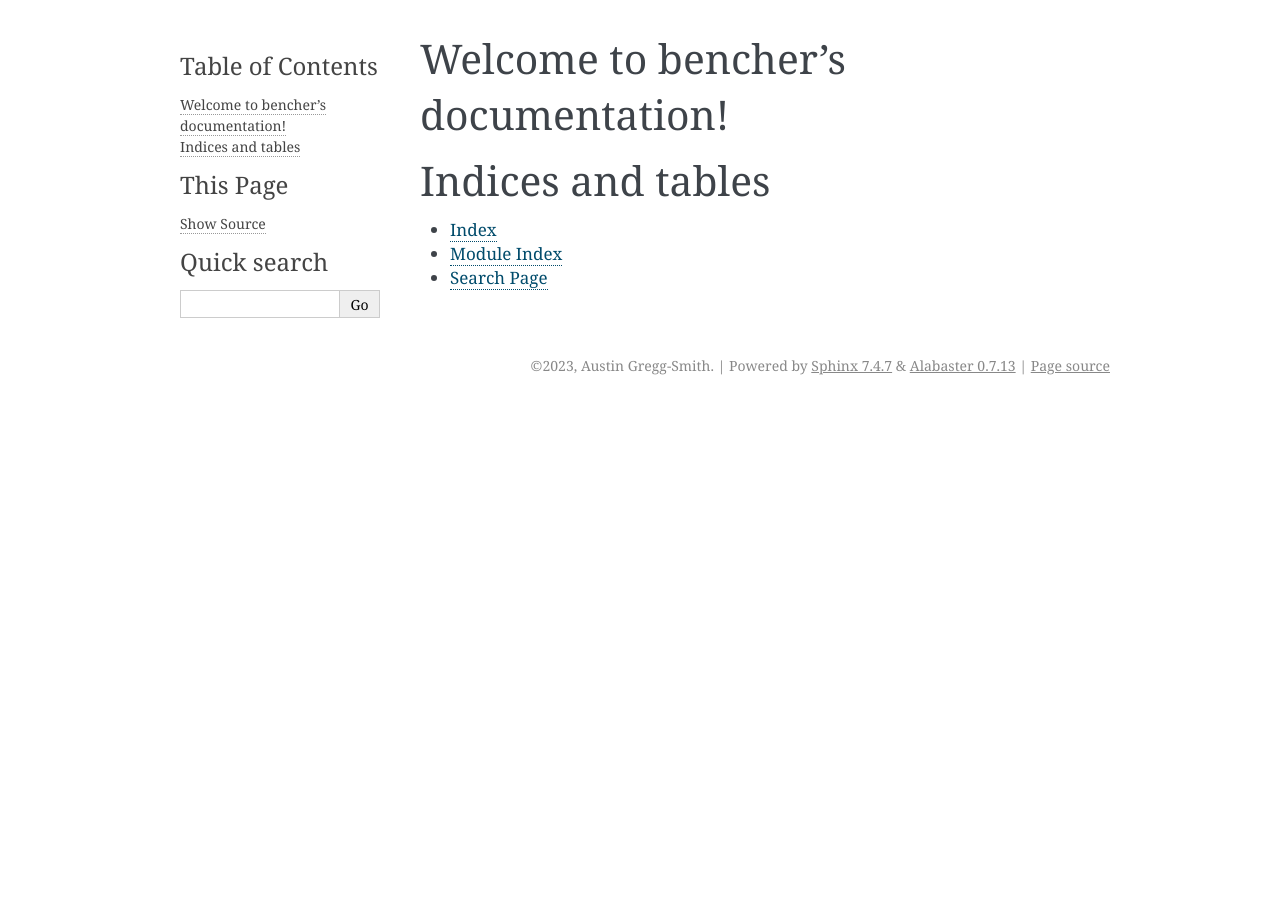
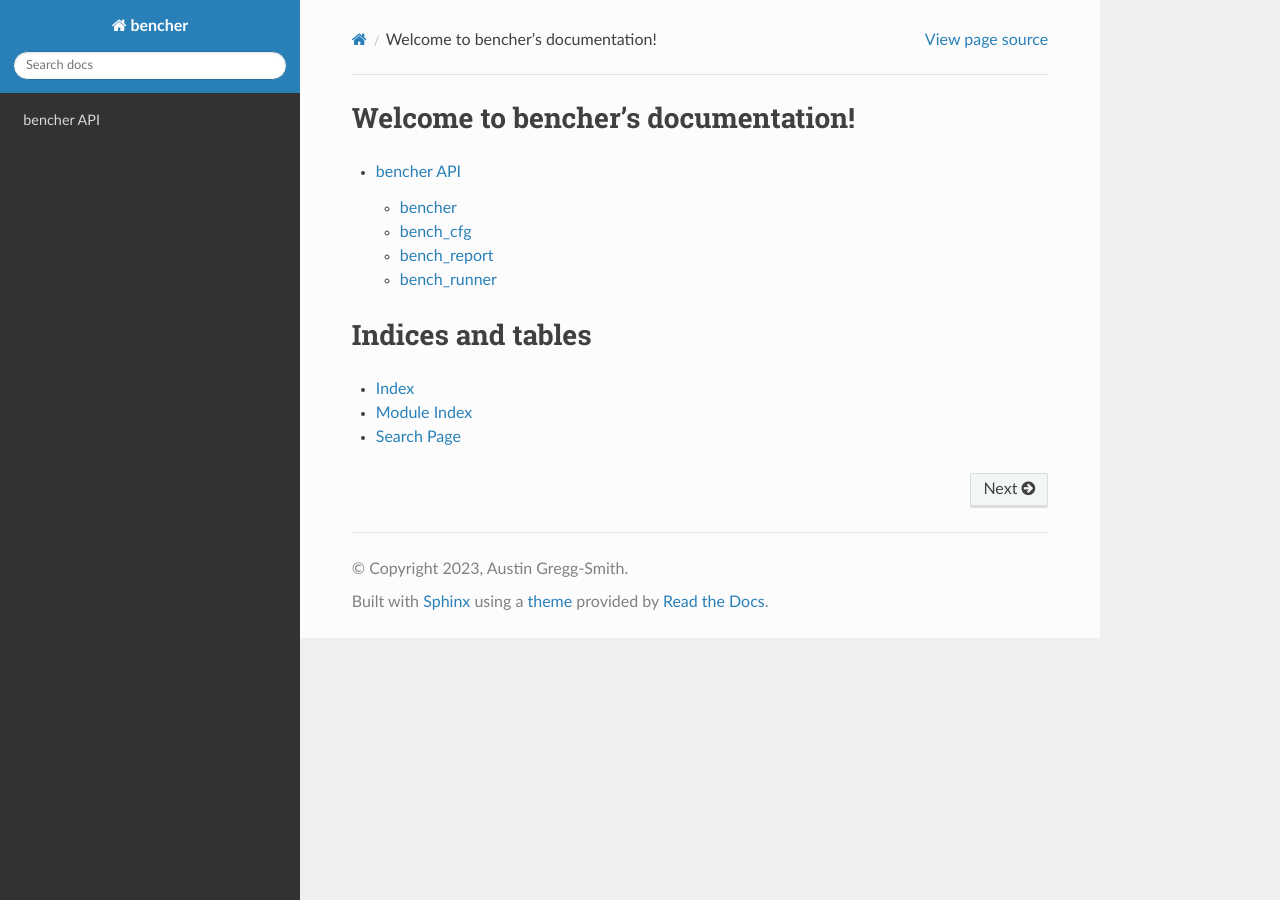
Before and after one commit to dyson-ai/bencher, a Sphinx documentation site: the page built from docs/index.rst, in a window 1280 px wide. Built offline with Sphinx 7.4.7 and the Read the Docs theme 2.0.0, drawn with Linux system fonts in a browser that asks for light colours.

Commit message:
[add] basic placeholder docs

```diff
--- /dev/null
+++ b/docs/bencher.rst
@@ -0,0 +1,29 @@
+bencher API
+===========
+
+See https://dyson-ai.github.io/bencher/ for example output
+
+bencher
+-------
+
+.. automodule:: bencher.bencher
+    :members:
+
+
+bench_cfg
+---------
+
+.. automodule:: bencher.bench_cfg
+    :members:
+
+bench_report
+------------
+
+.. automodule:: bencher.bench_report
+    :members:
+
+bench_runner
+------------
+
+.. automodule:: bencher.bench_runner
+    :members:
--- a/docs/conf.py
+++ b/docs/conf.py
@@ -14,7 +14,12 @@ release = "0.3.9"
 # -- General configuration ---------------------------------------------------
 # https://www.sphinx-doc.org/en/master/usage/configuration.html#general-configuration
 
-extensions = []
+extensions = [
+    "sphinx.ext.autodoc",
+    "sphinx.ext.autosummary",
+    "sphinx_rtd_theme",
+    "sphinx.ext.napoleon",
+]
 
 templates_path = ["_templates"]
 exclude_patterns = ["_build", "Thumbs.db", ".DS_Store"]
@@ -23,5 +28,10 @@ exclude_patterns = ["_build", "Thumbs.db", ".DS_Store"]
 # -- Options for HTML output -------------------------------------------------
 # https://www.sphinx-doc.org/en/master/usage/configuration.html#options-for-html-output
 
-html_theme = "alabaster"
+html_theme = "sphinx_rtd_theme"
 html_static_path = ["_static"]
+
+
+numpydoc_show_class_members = False
+
+autosummary_generate = True
--- a/docs/index.rst
+++ b/docs/index.rst
@@ -7,8 +7,9 @@ Welcome to bencher's documentation!
 ===================================
 
 .. toctree::
-   :maxdepth: 2
-   :caption: Contents:
+   :maxdepth: 3
+
+   bencher.rst
 
 
 
```
Also changed, not shown: 2 other files.
